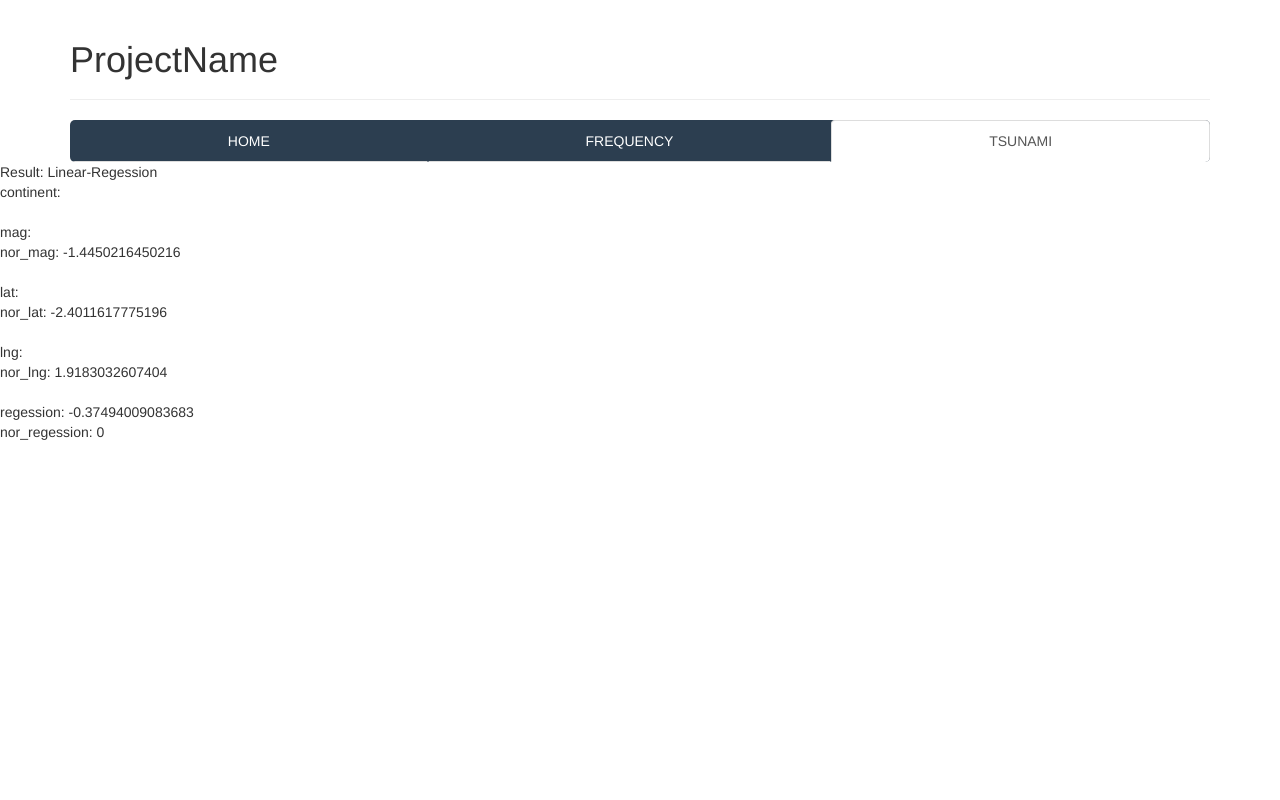
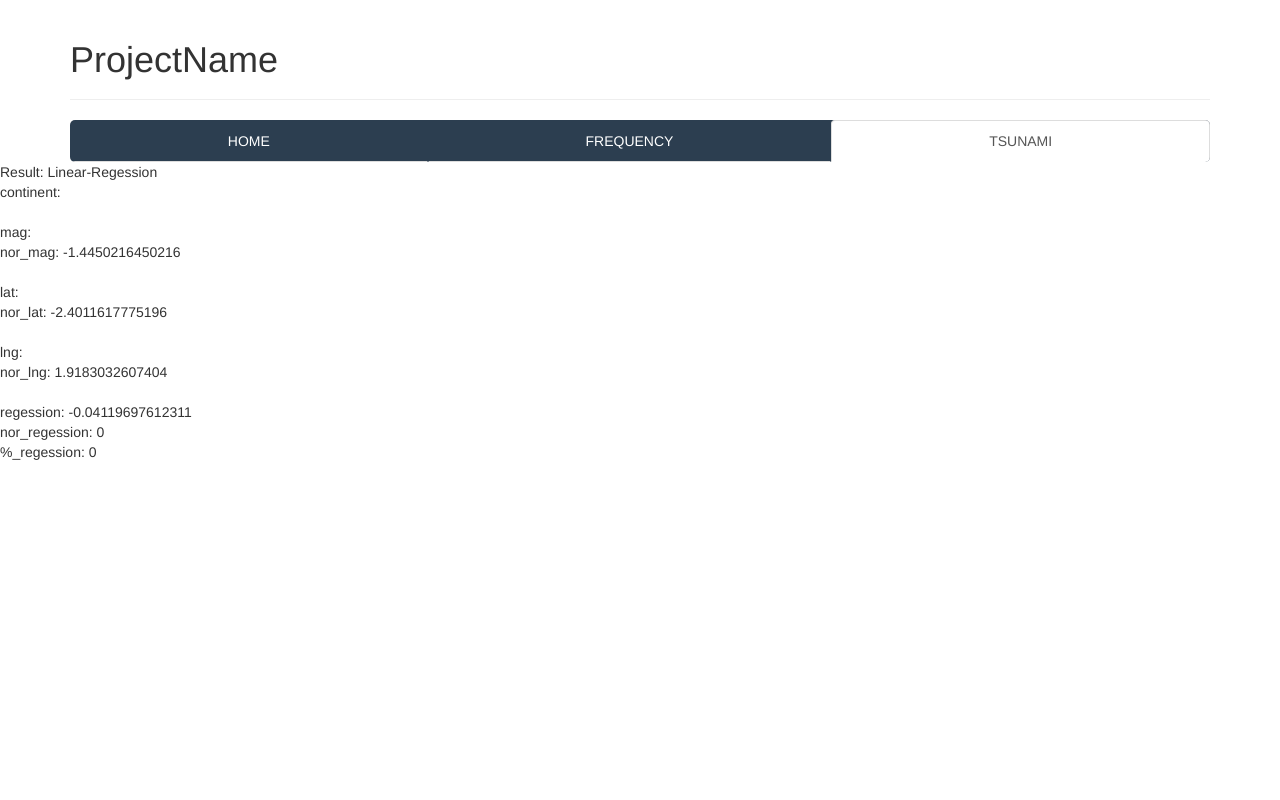
Before and after one commit to compmaxxx/DM-EarthQuake, a PHP site: page /action_sunami.php in a window 1280 px wide. Run offline with PHP 8.4, Linux system fonts and the light colour scheme; data that the repository does not hold is empty.

Commit message:
sunami sol.

```diff
--- a/action_sunami.php
+++ b/action_sunami.php
@@ -7,10 +7,10 @@
 	$input_lng = $_POST["longtitude"];
 
 	//array: all, africa, antarctica, asia, europe, north, oceanic, south
-	$mag = array(0.123,0,0.994,0.206,0,0.139,0.564,0);
-	$lat = array(0.029,0,0,0,0,0.016,0.200,0);
-	$lng = array(-0.042,0,0,0,0,0,-0.084,0);
-	$oth = array(-0.047,0,-0.174,-0.054,0,-0.045,-0.373,0);
+	$mag = array(0.017,0,0.178,0.025,0,0.014,0.080,0);
+	$lat = array(0.003,0,0,0,0,0.003,0.042,0);
+	$lng = array(-0.007,0,0,0,0,0,-0.033,0);
+	$oth = array(0.004,0,0.034,0.006,0,0.003,0.025,0);
 
 	$sum = 0;
 	$i = 0;
@@ -24,8 +24,8 @@
 	$sd_lng = array(58.913,1,4.626,29.546,1,33.404,142.013,1);
 	$mean_lng = array(-113.013,0,-28.153,108.464,0,-123.705,0.353,0);
 
-	$max = array(0.081);
-	$min = array(-0.033)
+	$max = array(0.081,1,0.247,0.153,1,0.087,0.241,1);
+	$min = array(-0.033,0,-0.174,-0.037,0,-0.036,-0.206,0);
 ?>
 
 Result: Linear-Regession
@@ -60,24 +60,28 @@ Result: Linear-Regession
 <br>
 <?php echo "continent: $input_ctn"; ?>
 <br><br>
+
 <?php echo "mag: $input_mag"; ?>
 <br>
 <?php
 	$nor_mag = ($input_mag - $mean_mag[$i]) / $sd_mag[$i];
 	echo "nor_mag: $nor_mag"; ?>
 <br><br>
+
 <?php echo "lat: $input_lat"; ?>
 <br>
 <?php
 	$nor_lat = ($input_lat - $mean_lat[$i]) / $sd_lat[$i];
 	echo "nor_lat: $nor_lat"; ?>
 <br><br>
+
 <?php echo "lng: $input_lng"; ?>
 <br>
 <?php
 	$nor_lng = ($input_lng - $mean_lng[$i]) / $sd_lng[$i];
 	echo "nor_lng: $nor_lng"; ?>
 <br><br>
+
 <?php
 	$sum = ($nor_mag * $mag[$i]) + ($nor_lat * $lat[$i]) + ($nor_lng * $lng[$i]) + $oth[$i];
 	echo "regession: $sum";
@@ -95,5 +99,10 @@ Result: Linear-Regession
 	}
 	echo "nor_regession: $nor_sum";
 ?>
+<br>
+<?php
+	echo "%_regession: ";
+	echo($nor_sum*100);
+?>
 
 <?php include_once "template/footer.php" ?>
--- a/sunami.php
+++ b/sunami.php
@@ -3,6 +3,7 @@
 <form action="action_sunami.php" method="POST">
 	<fieldset>
 	<legend>Input :</legend>
+	Continent:
 	<input type="radio" name="continent" value="all">All
 	<input type="radio" name="continent" value="africa">Africa
 	<input type="radio" name="continent" value="antarctica">Antarctica
```
